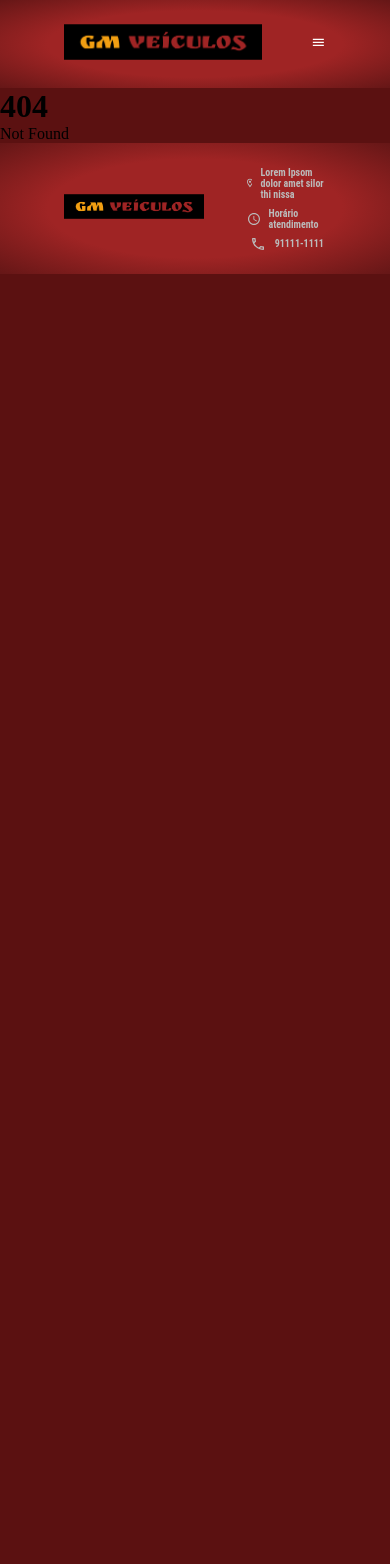
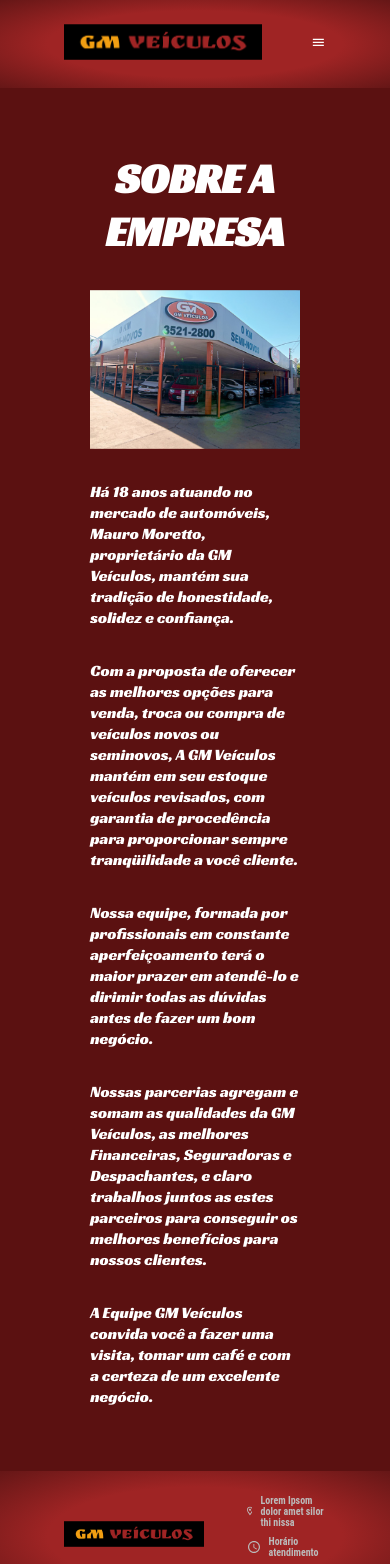
Before and after one commit to ruanclaudio/gm-veiculos-finalproject, a SvelteKit app in the folder frontend/: page /sobre in a window 390 px wide. Before the commit this address had no page. Shown: the top 1564 px of the page. Before the commit the page ends 844 px from the top, so only its background shows below. Built offline with nearby package versions, Linux system fonts and the light colour scheme.

Commit message:
feat(/sobre) - criação e implementação de responsividade

```diff
--- a/frontend/src/lib/components/Nav.svelte
+++ b/frontend/src/lib/components/Nav.svelte
@@ -45,7 +45,7 @@
         <div class="row2">
             <a class="link" href="/">Home</a>
 
-            <a class="link" href="/about">Quem Somos</a>
+            <a class="link" href="/sobre">Quem Somos</a>
 
             <a class="btn-link" href="/venda">
                 <div class="btn">
--- a/frontend/src/routes/+layout.svelte
+++ b/frontend/src/routes/+layout.svelte
@@ -19,19 +19,16 @@
 
 <style>
 
-/*==========RESET==========*/
+/*==========R==========*/
 
 :global(*) {
     margin: 0;
     padding: 0;
     box-sizing: border-box;
 }
-
 :global(a) {
     text-decoration: none;
 }
-
-/*==========LAYOUT==========*/
 
 :global(html) {
     background: #5B1111;
--- /dev/null
+++ b/frontend/src/routes/sobre/+page.svelte
@@ -0,0 +1,100 @@
+<script lang="ts">
+    import empresa from "$lib/assets/local.png"
+</script>
+
+<main>
+    <h1>SOBRE A EMPRESA</h1>
+
+    <div class="row">
+        <div class="text">
+            <p>Há 18 anos atuando no mercado de automóveis, Mauro Moretto, proprietário da GM Veículos, mantém sua tradição de honestidade, solidez e confiança.</p>
+
+            <p>Com a proposta de oferecer as melhores opções para venda, troca ou compra de veículos novos ou seminovos, A GM Veículos mantém em seu estoque veículos revisados, com garantia de procedência para proporcionar sempre tranqüilidade a você cliente.</p>
+
+            <p>Nossa equipe, formada por profissionais em constante aperfeiçoamento terá o maior prazer em atendê-lo e dirimir todas as dúvidas antes de fazer um bom negócio.</p>
+
+            <p>Nossas parcerias agregam e somam as qualidades da GM Veículos, as melhores Financeiras, Seguradoras e Despachantes, e claro trabalhos juntos as estes parceiros para conseguir os melhores benefícios para nossos clientes.</p>
+
+            <p>A Equipe GM Veículos convida você a fazer uma visita, tomar um café e com a certeza de um excelente negócio.</p>
+        </div>
+
+        <img src="{empresa}" alt="empresa">
+    </div>
+</main>
+
+<style>
+main {
+    display: flex;
+    padding: 64px 64px;
+    flex-direction: column;
+    align-items: flex-start;
+    gap: 32px;
+    align-self: stretch;
+}
+
+.text {
+    display: flex;
+    flex-direction: column;
+    align-items: flex-start;
+    width: 50%;
+    gap: 32px;
+    flex-wrap: wrap;
+}
+
+.row {
+
+    display: flex;
+    align-items: center;
+    justify-content: space-between;
+    gap: 32px;
+    flex-wrap: wrap;
+}
+
+h1 {
+    color: #FFF;
+    text-align: center;
+    font-family: Racing Sans One;
+    font-size: 64px;
+}
+
+p {
+    color: #FFF;
+    font-family: Racing Sans One;
+    font-size: 20px;
+}
+
+img {
+    width: 40%;
+}
+
+@media screen and (max-width: 1300px) {
+    p {
+        color: #FFF;
+        font-family: Racing Sans One;
+        font-size: 16px;
+    }
+}
+
+@media screen and (max-width: 950px) {
+    .row {
+        flex-direction: column;
+    }
+
+    .text {
+        width: 80%;
+        order: 2;
+    }
+
+    img {
+        width: 80%;
+    }
+
+    main {
+        align-items: center;
+    }
+
+    h1 {
+        font-size: 42px;
+    }
+}
+</style>
```
Also changed, not shown: frontend/src/lib/assets/local.png (added).
